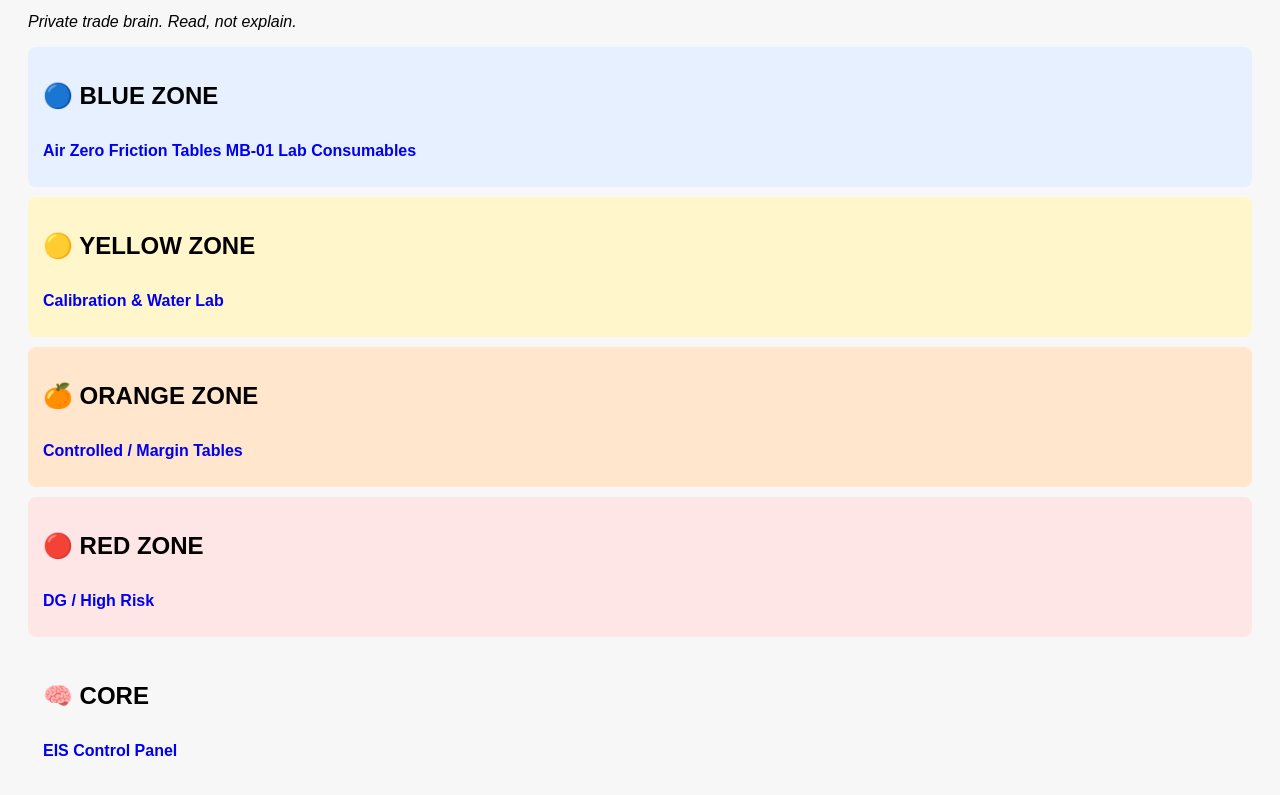
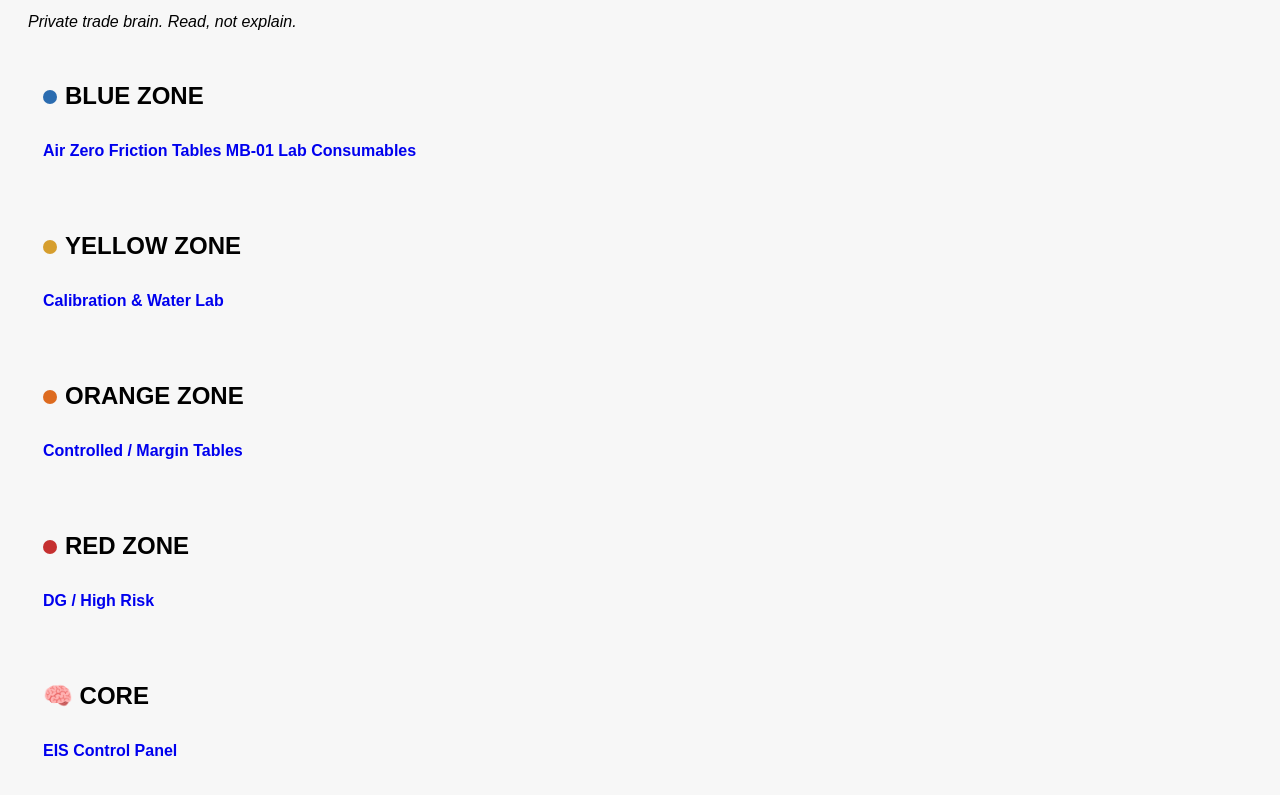
Before and after one commit to TASKFORCEINDIA/EIS, a plain HTML site: page index.html in a window 1280 px wide. Shown: the part 89-884 px from the top of the page. Drawn offline with Linux system fonts and the light colour scheme.

Commit message:
Update index.html

```diff
--- a/index.html
+++ b/index.html
@@ -7,12 +7,21 @@
     body { font-family: Arial, sans-serif; background:#f7f7f7; padding:20px }
     h1 { margin-bottom:10px }
     .zone { padding:15px; margin:10px 0; border-radius:8px }
-    .blue { background:#e6f0ff }
-    .yellow { background:#fff6cc }
-    .orange { background:#ffe6cc }
-    .red { background:#ffe6e6 }
+
     a { display:block; margin:6px 0; text-decoration:none; font-weight:bold }
     a { display:inline-block; padding:6px 0; }
+.dot {
+  height: 14px;
+  width: 14px;
+  border-radius: 50%;
+  display: inline-block;
+  margin-right: 8px;
+}
+
+.dot.blue { background:#2b6cb0; }
+.dot.yellow { background:#d69e2e; }
+.dot.orange { background:#dd6b20; }
+.dot.red { background:#c53030; }
 
   </style>
 </head>
@@ -22,23 +31,27 @@
 <p><i>Private trade brain. Read, not explain.</i></p>
 
 <div class="zone blue">
-  <h2>🔵 BLUE ZONE</h2>
+  <h2><span class="dot blue"></span>BLUE ZONE</h2>
+
   <a href="data/01_BLUE/">Air Zero Friction Tables</a>
   <a href="data/05_BUNDLES/MB01_LAB_CONSUMABLES.md">MB-01 Lab Consumables</a>
 </div>
 
 <div class="zone yellow">
-  <h2>🟡 YELLOW ZONE</h2>
+  <h2><span class="dot yellow"></span>YELLOW ZONE</h2>
+
   <a href="data/02_YELLOW/">Calibration & Water Lab</a>
 </div>
 
 <div class="zone orange">
-  <h2>🍊 ORANGE ZONE</h2>
+  <h2><span class="dot orange"></span>ORANGE ZONE</h2>
+
   <a href="data/03_ORANGE/">Controlled / Margin Tables</a>
 </div>
 
 <div class="zone red">
-  <h2>🔴 RED ZONE</h2>
+  <h2><span class="dot red"></span>RED ZONE</h2>
+
   <a href="data/04_RED/">DG / High Risk</a>
 </div>
 
```
